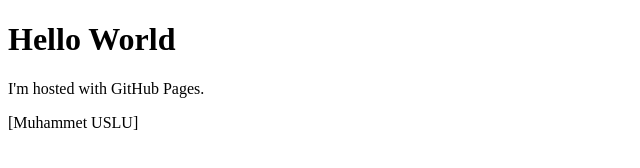
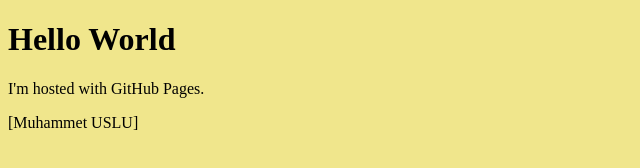
Before and after one commit to uslumt/uslumt.github.io, a plain HTML site: page index.html in a window 1280 px wide. Shown: the whole page, without its empty margins (0-640 px from the left). Drawn offline with Linux system fonts and the light colour scheme.

Commit message:
background color

```diff
--- a/index.html
+++ b/index.html
@@ -1,6 +1,6 @@
 <!DOCTYPE html>
 <html>
-<body>
+<body style="background-color:khaki;"">
 <h1>Hello World</h1>
 <p>I'm hosted with GitHub Pages.</p>
 <p>[Muhammet USLU]</p>
```
